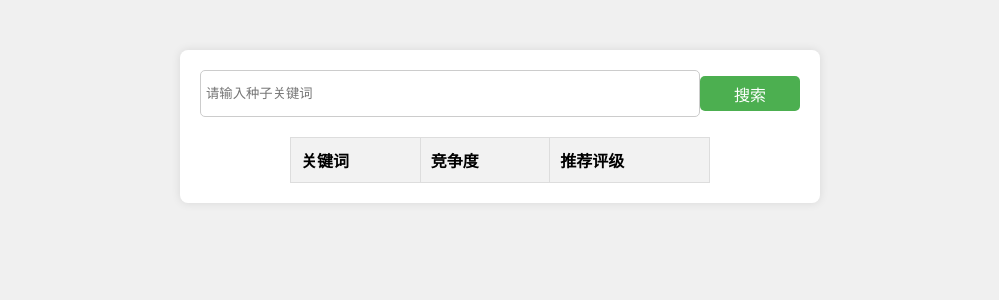
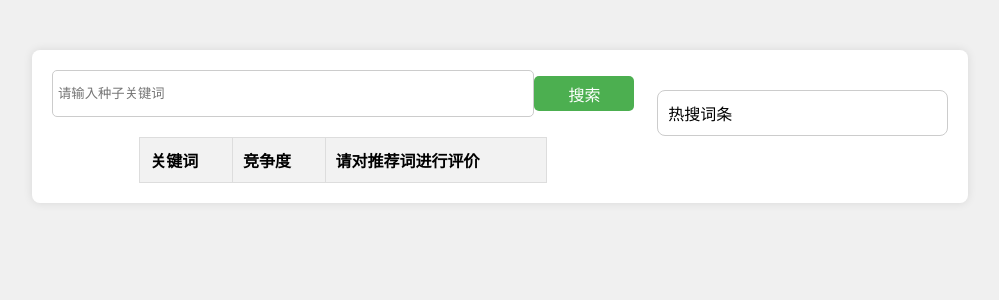
Before and after one commit to ouyangrongjia/Eletronic_Commerce, a Flask app: page / in a window 1280 px wide. Shown: the top 300 px of the page, without its empty margins (140-1139 px from the left). Run offline with Flask 3, Linux system fonts and the light colour scheme; lists and menus that the app fills with data are empty; parts of the project's set-up code (start-up, migrations or seed data) failed here and were passed over; some libraries are stand-ins or nearby versions.

Commit message:
加入热搜词条，加入响应等待动画

```diff
--- a/app.py
+++ b/app.py
@@ -85,6 +85,18 @@ def update_comp_key():
     comp_key = str(request.args.get('comp_key'))
     return jsonify({"success": 'success', "msg": "请求成功"})
 
+
+@app.route('/getHotKeywords', methods=['GET'])
+def get_hot_keywords():
+    result = []
+    i = 0
+    with open("./datas/HotKeyWord/hotkeywords.txt", "r", encoding='utf-8') as hot_key_words:
+        for line in hot_key_words.readlines():
+            if i < 10:
+                result.append(line.strip().split(":")[0])  # Using strip() to remove leading/trailing whitespaces
+                i += 1
+    return jsonify({"success": 'success', "msg": "请求成功", "data": result})
+
 # @app.route('/search', methods=['GET'])
 # def search_by_seed_word():
 #     seed_word = str(request.args.get('seed_word'))
--- a/templates/Main.html
+++ b/templates/Main.html
@@ -7,29 +7,68 @@
     <title>竞争词推荐系统</title>
 </head>
 <body>
+<div class="loader" id="loader" style="display: none;"></div>
 <div id="main_form">
+        <div class="flex-container">
+            <div class="search-container">
+                <!-- 搜索表单 -->
                 <form id="search_form">
                     <input type="text" placeholder="请输入种子关键词" id="search_input" name="seed_word">
                     <input type="button" value="搜索" id="search_button" onclick="getSearchResult()">
                 </form>
-
+                <!-- 搜索结果 -->
                     <table id="search_results">
                         <thead>
                             <tr>
                                 <th>关键词</th>
                                 <th>竞争度</th>
-            <th>推荐评级</th>
+                                <th>请对推荐词进行评价</th>
                             </tr>
                         </thead>
                         <tbody></tbody>
                     </table>
             </div>
+            <div id="hot_keywords">
+                <a>热搜词条</a>
+                <!-- 热搜词条 -->
+
+            </div>
+        </div>
+    </div>
+
+<!--<div id="main_form">-->
+<!--        <form id="search_form">-->
+<!--            <input type="text" placeholder="请输入种子关键词" id="search_input" name="seed_word">-->
+<!--            <input type="button" value="搜索" id="search_button" onclick="getSearchResult()">-->
+<!--        </form>-->
+<!--        &lt;!&ndash; 热搜词条展示块 &ndash;&gt;-->
+<!--        <div id="hot_keywords">-->
+<!--            &lt;!&ndash; 这里将填充热搜词条数据 &ndash;&gt;-->
+<!--        </div>-->
+
+<!--    <table id="search_results">-->
+<!--        <thead>-->
+<!--        <tr>-->
+<!--            <th>关键词</th>-->
+<!--            <th>竞争度</th>-->
+<!--            <th>请对推荐词进行评价</th>-->
+<!--        </tr>-->
+<!--        </thead>-->
+<!--        <tbody></tbody>-->
+<!--    </table>-->
+<!--</div>-->
 
 </body>
 <script>
     var a=[0,0,0,0,0,0,0,0,0,0]
 
+    // 页面加载完成后执行的函数
+    window.onload = async function () {
+         await getHotKeywords();
+        };
     async function getSearchResult(){
+        // 显示加载动画
+        document.getElementById('loader').style.display = 'block';
         let seed_word = $('#search_input').val()
         console.log('获取种子关键词' + seed_word + '相关搜索中')
         try{
@@ -48,8 +87,6 @@
                     x[i] = result.data[i].split(' ')[0]
                     y[i] = result.data[i].split(' ')[1] * 100
                 }
-                console.log(x)
-                console.log(y)
                 // 获取表格的tbody部分
                 let tbody = document.querySelector('#search_results tbody');
                 tbody.innerHTML = ''; // 清空表格
@@ -111,9 +148,11 @@
                     // 将行添加到表格的tbody中
                     tbody.appendChild(row);
                 }
+                document.getElementById('loader').style.display = 'none';
             },
             error: function (e) {
                 alert('该种子关键词不存在相关搜索!')
+                document.getElementById('loader').style.display = 'none';
             }
         })
         } catch (e){
@@ -146,8 +185,52 @@
                 console.log(e)
             }
     }
+
+    // 获取热搜词条数据并填充展示块
+        async function getHotKeywords() {
+            try {
+                const hotKeywords = await $.ajax({
+                    type: 'GET',
+                    url: 'http://localhost:5000/getHotKeywords',
+                    dataType: 'json',
+                    crossDomain: true,
+                });
+                console.log(hotKeywords);
+                // 获取热搜词条展示容器
+                const hotKeywordsContainer = document.getElementById('hot_keywords');
+
+                // 填充热搜词条数据到展示容器中
+                hotKeywords.data.forEach(keyword => {
+                    const keywordElement = document.createElement('p');
+                    keywordElement.textContent = keyword;
+                    keywordElement.addEventListener('click', function() {
+                    // 点击热搜词条直接执行搜索
+                    document.getElementById('search_input').value = keyword;
+                    getSearchResult();
+                    });
+                    hotKeywordsContainer.appendChild(keywordElement);
+                });
+            } catch (e) {
+                console.log(e);
+            }
+        }
 </script>
 <style>
+/* 加载动画样式 */
+.loader {
+    border: 4px solid #f3f3f3;
+    border-top: 4px solid #3498db;
+    border-radius: 50%;
+    width: 30px;
+    height: 30px;
+    animation: spin 2s linear infinite;
+    margin: 20px auto;
+}
+
+@keyframes spin {
+    0% { transform: rotate(0deg); }
+    100% { transform: rotate(360deg); }
+}
 body {
     font-family: Arial, sans-serif;
     background-color: #f0f0f0;
@@ -157,13 +240,14 @@
 
 #main_form {
     width: 70%;
-    max-width: 600px;
+    max-width: 1000px;
     margin: 50px auto;
-    background-color: #fff;
     padding: 20px;
     border-radius: 8px;
     box-shadow: 0 0 10px rgba(0, 0, 0, 0.1);
+    background-color: #fff;
 }
+
 
 #search_form {
     display: flex;
@@ -214,6 +298,9 @@
 #search_results th {
     background-color: #f2f2f2;
 }
+.search-container {
+    width: 65%;
+}
 
 .rating-buttons {
     display: flex;
@@ -234,6 +321,30 @@
     background-color: #45a049;
 }
 
+#hot_keywords {
+    width: 30%;
+    height:80%;
+    padding: 10px;
+    border: 1px solid #ccc;
+    border-radius: 8px;
+    background-color: #fff;
+    margin-top: 20px;
+}
+.flex-container {
+    display: flex;
+    justify-content: space-between;
+}
+#hot_keywords p {
+    margin: 5px 0;
+    padding: 8px 12px;
+    background-color: #f2f2f2;
+    border-radius: 5px;
+    cursor: pointer;
+    transition: background-color 0.3s ease;
+}
 
+#hot_keywords p:hover {
+    background-color: #e0e0e0;
+}
 </style>
 </html>
```
Also changed, not shown: datas/HotKeyWord/hotkeywords.txt (added, +24 -0 lines), main.py (+12 -10 lines). Lines whose indentation alone changed are shown as unchanged.
